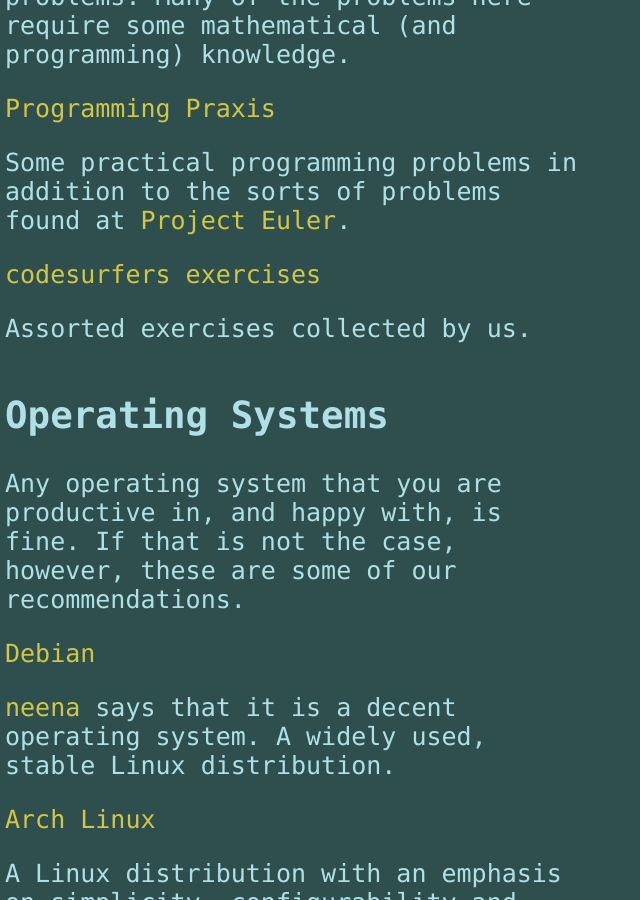
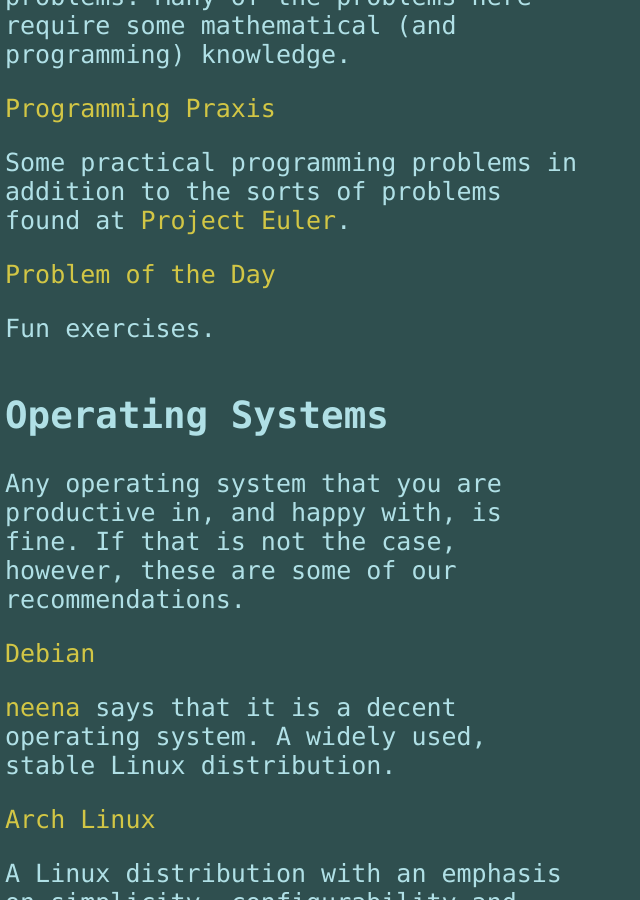
Before and after one commit to codesurfers/codesurfers.github.io, a Jekyll site: the page built from links/index.md, in a window 1280 px wide and 900 px high, scrolled down 12232 px. Shown: the whole window, without its empty margins (0-640 px from the left). Built offline with Jekyll 4.4.1, drawn with Linux system fonts in a browser that asks for light colours; Markdown is read by kramdown in place of the engine named in the settings.

Commit message:
Remove link to cs.net exercises, and add link to problemotd.com

```diff
--- a/links/index.md
+++ b/links/index.md
@@ -356,9 +356,9 @@
 Some practical programming problems in addition to the sorts of
 problems found at [Project Euler](http://projecteuler.net/).
 
-[codesurfers exercises](../exercises/)
+[Problem of the Day](http://www.problemotd.com/)
 
-Assorted exercises collected by us.
+Fun exercises.
 
 ## Operating Systems
 
```
